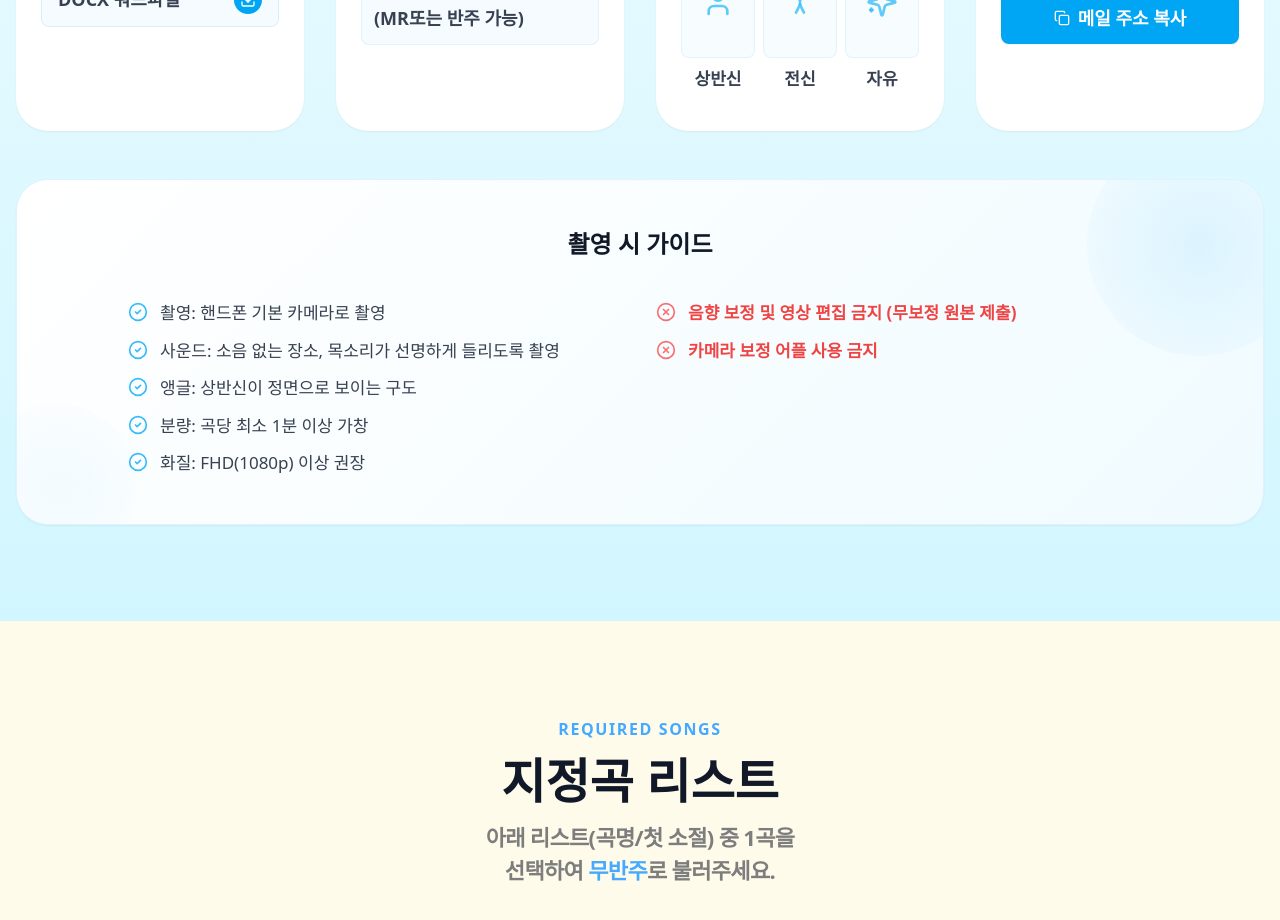
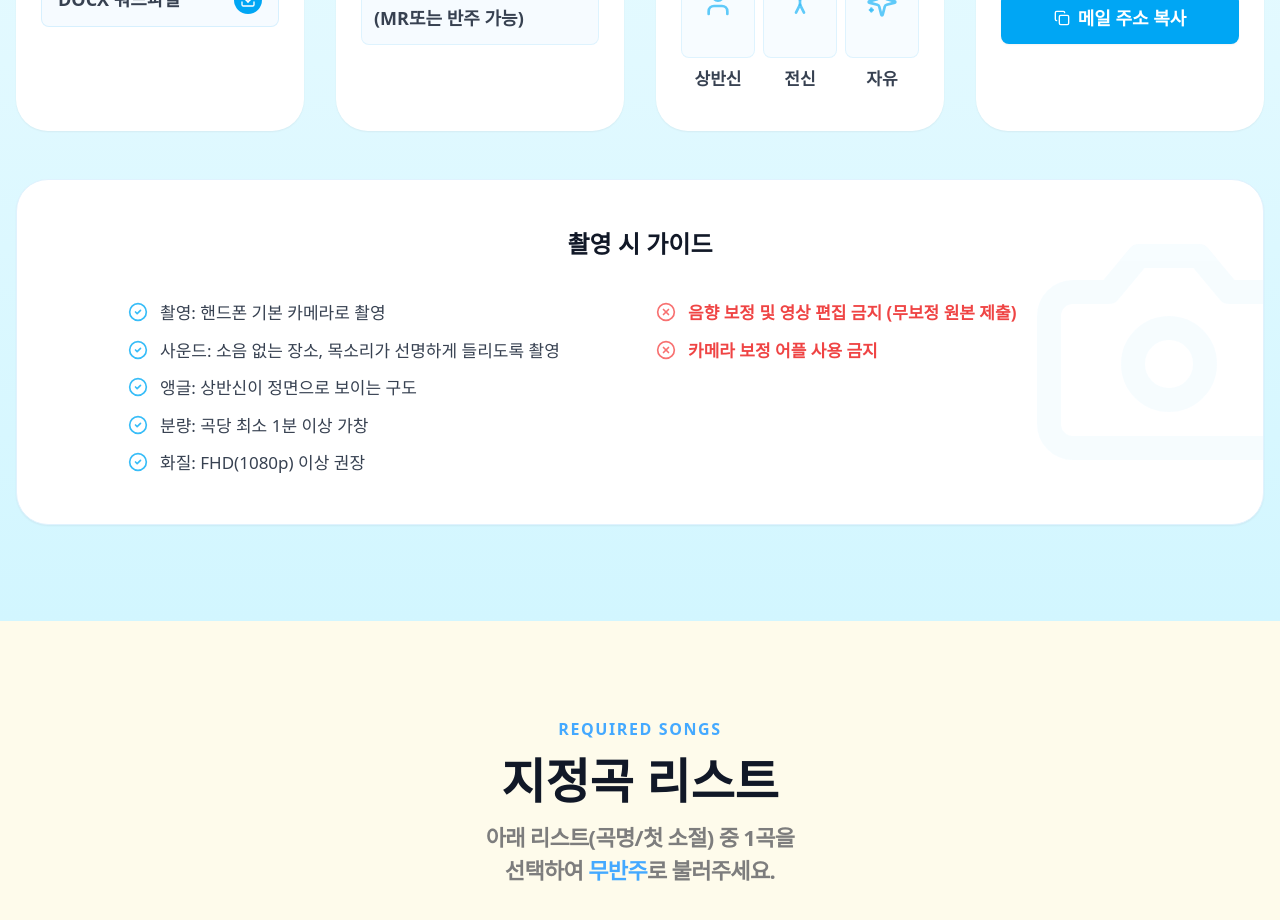
Before and after one commit to seun9eun/healingvoice, a React (Vite) app: page / in a window 1280 px wide. Shown: the part 4820-5740 px from the top of the page. Built offline with nearby package versions, Linux system fonts and the light colour scheme; a web font is replaced by a local one.

Commit message:
style: white bg + camera watermark on guide card, push translations

```diff
--- a/src/app/components/StepsSection.tsx
+++ b/src/app/components/StepsSection.tsx
@@ -228,12 +228,12 @@ export function StepsSection() {
         {/* 영상 촬영시 주의사항 (Bottom Card) */}
         <div className="mt-12 max-w-7xl mx-auto w-full">
           <div
-            className="rounded-[24px] md:rounded-[32px] p-8 md:p-12 shadow-sm border border-sky-100 relative overflow-hidden"
-            style={{ background: 'linear-gradient(135deg, #ffffff 0%, #f0fbff 100%)' }}
+            className="bg-white rounded-[24px] md:rounded-[32px] p-8 md:p-12 shadow-sm border border-sky-100 relative overflow-hidden"
           >
-            {/* Decorative element */}
-            <div className="absolute -right-12 -top-12 w-56 h-56 rounded-full opacity-20" style={{ background: 'radial-gradient(circle, #7dd3fc, transparent)' }} />
-            <div className="absolute -left-10 -bottom-10 w-40 h-40 rounded-full opacity-15" style={{ background: 'radial-gradient(circle, #bae6fd, transparent)' }} />
+            {/* Faint camera watermark (like ChecklistSection pattern) */}
+            <div className="absolute top-1/2 right-[-4%] -translate-y-1/2 opacity-[0.04] pointer-events-none">
+              <Camera className="w-72 h-72 text-sky-400" />
+            </div>
 
             <h3 className="text-xl md:text-2xl font-bold text-gray-900 text-center mb-10 relative z-10">
               {lang === 'ko' ? "촬영 시 가이드" : "Video Recording Guide"}
```
